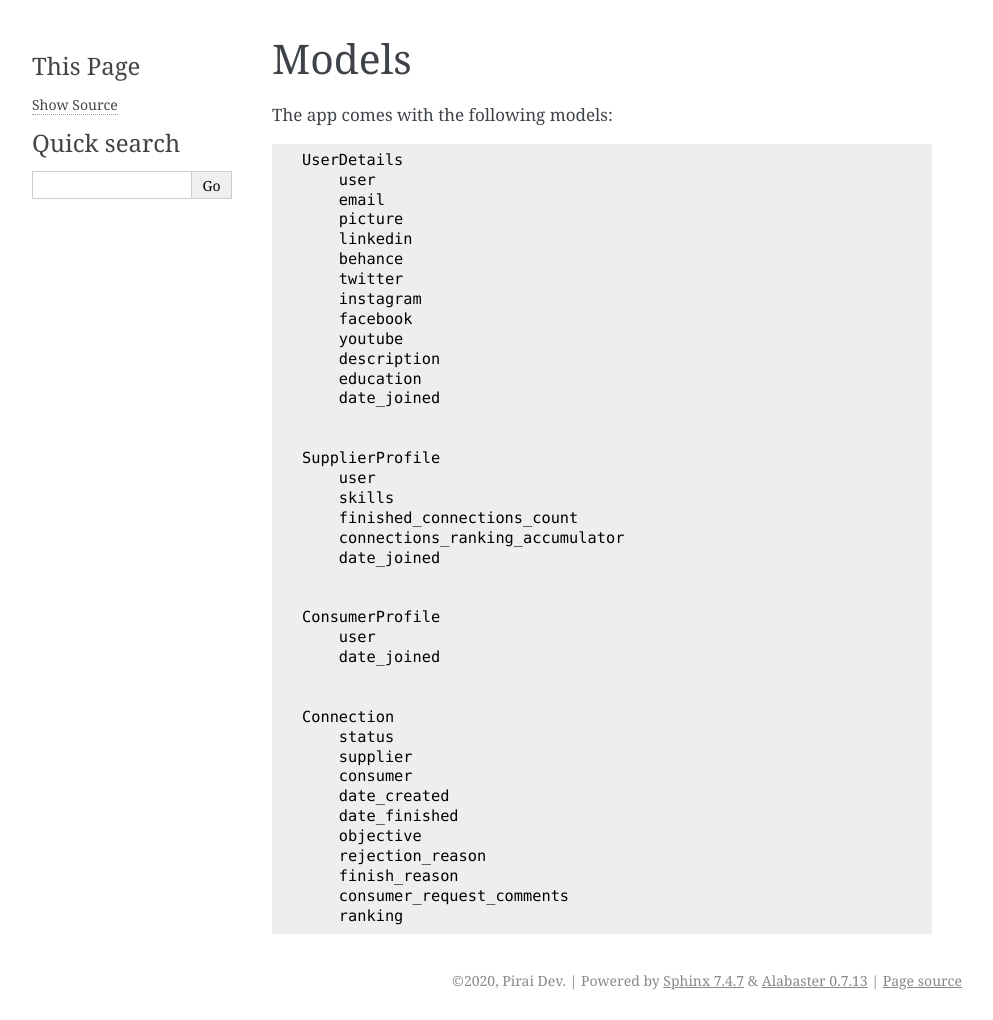
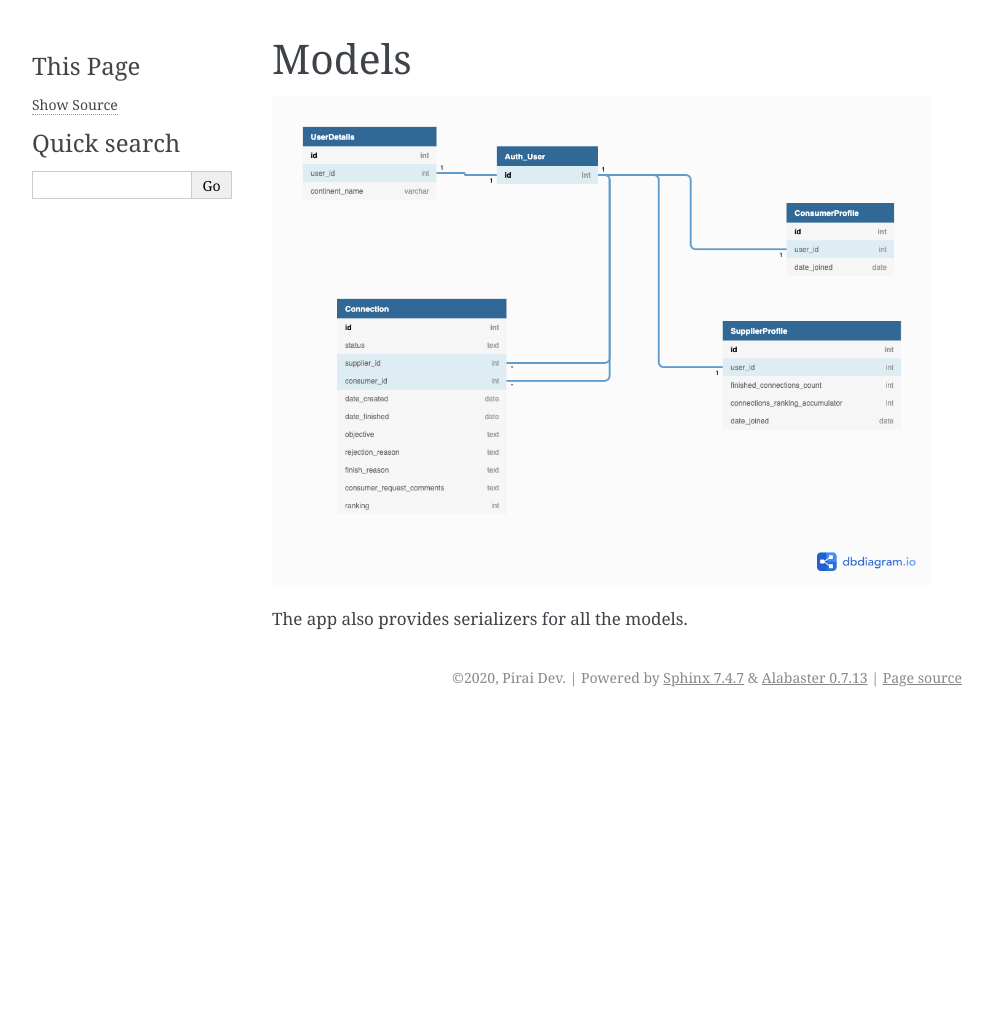
Before and after one commit to piraidev/django-on-demand, a Sphinx documentation site: the page built from docs/source/models.rst, in a window 1280 px wide. Shown: the whole page, without its empty margins (148-1141 px from the left). Built offline with Sphinx 7.4.7, drawn with Linux system fonts in a browser that asks for light colours; after the commit the page ends 900 px from its top, so only the background shows below that.

Commit message:
Improving documentation (#37)

```diff
--- a/docs/source/models.rst
+++ b/docs/source/models.rst
@@ -1,45 +1,7 @@
 Models
 ======
 
-The app comes with the following models::
 
+.. image:: db-diagram.png
 
-    UserDetails
-        user
-        email
-        picture
-        linkedin
-        behance
-        twitter
-        instagram
-        facebook
-        youtube
-        description
-        education
-        date_joined
-
-
-    SupplierProfile
-        user
-        skills
-        finished_connections_count
-        connections_ranking_accumulator
-        date_joined
-
-
-    ConsumerProfile
-        user
-        date_joined
-
-
-    Connection
-        status
-        supplier
-        consumer
-        date_created
-        date_finished
-        objective
-        rejection_reason
-        finish_reason
-        consumer_request_comments
-        ranking
+The app also provides serializers for all the models.
```
Also changed, not shown: docs/source/db-diagram.png (added), 1 other file.
